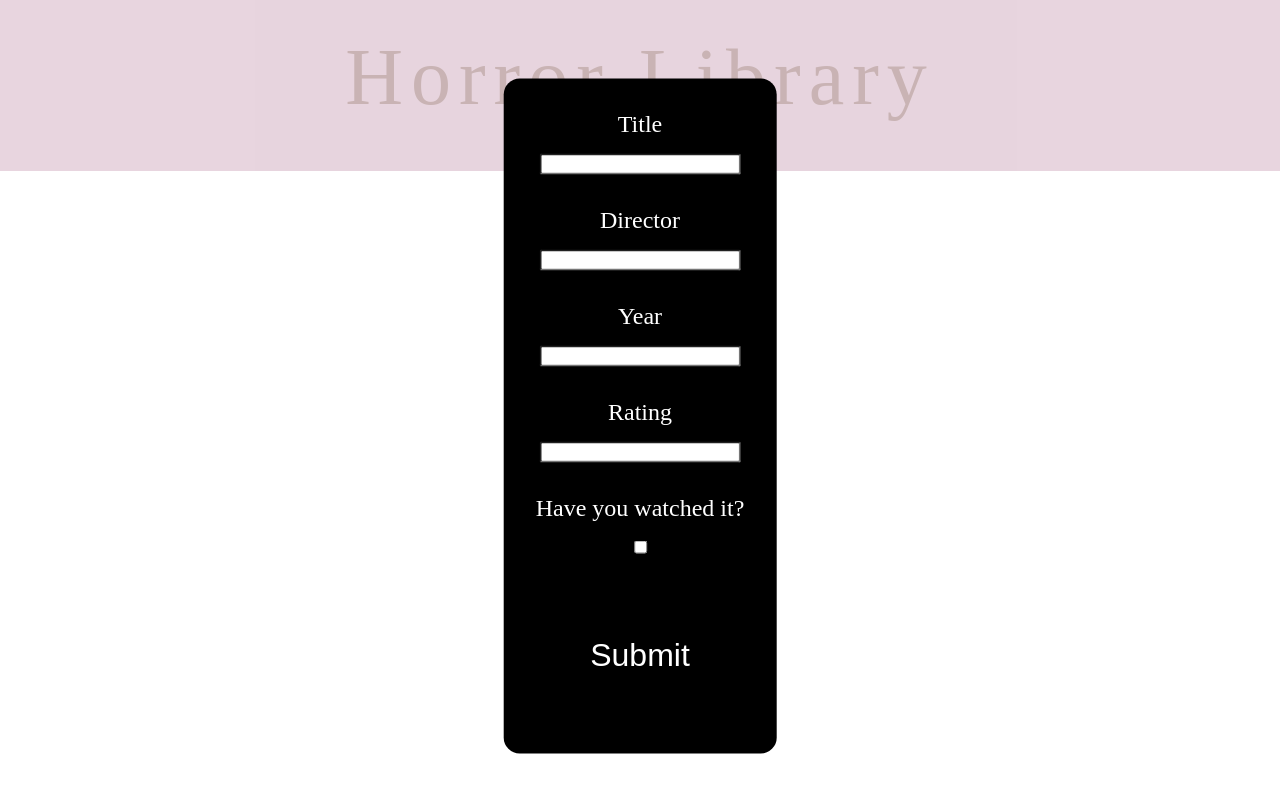
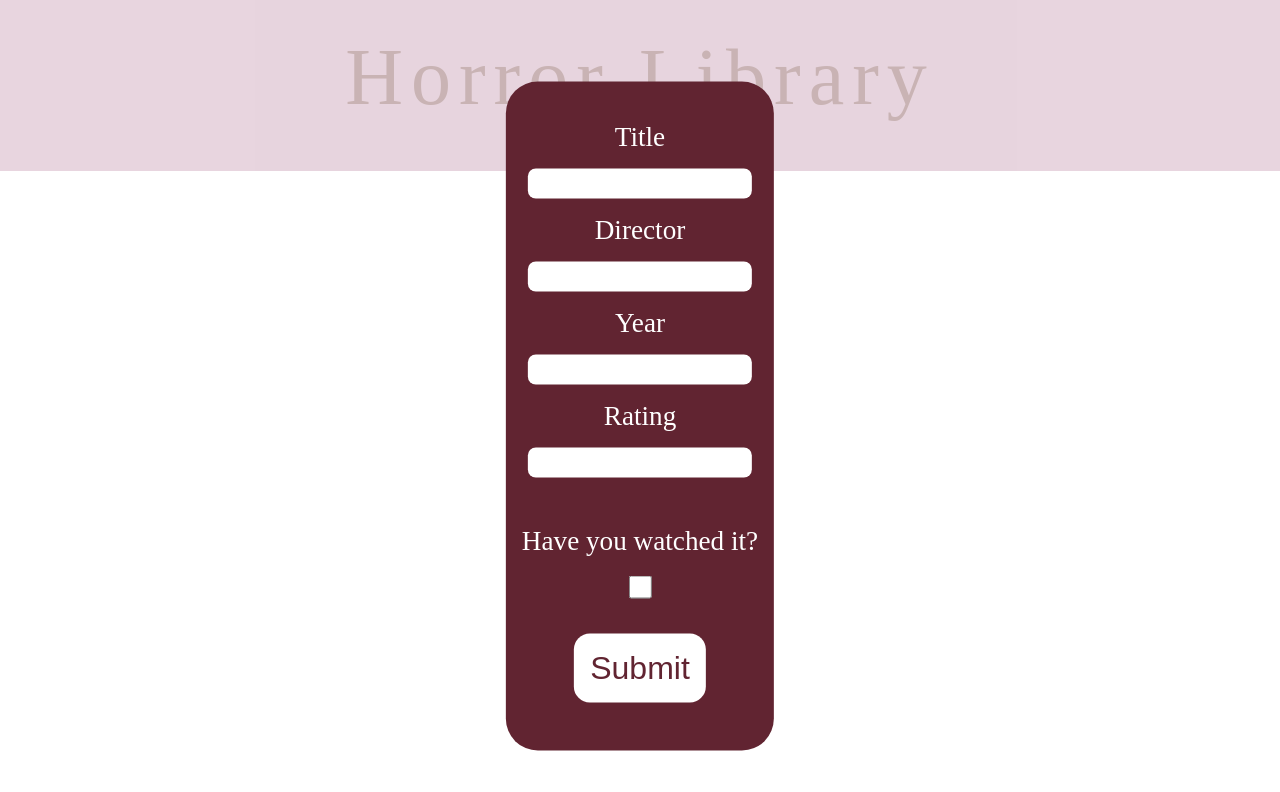
Before and after one commit to kcolreh/Horror-Library-, a website: page index.html in a window 1280 px wide. Both pictures are taken after a click on the button "Add Movie". Drawn offline with Linux system fonts and the light colour scheme.

Commit message:
Create a base form style

```diff
--- a/index.html
+++ b/index.html
@@ -15,7 +15,7 @@
     </header>
     <section>
        <div class="button-container">
-        <button id="addMoviebtn">Add Movie</button>
+        <button id="addMoviebtn" class="add-movie-button">Add Movie</button>
        </div>
       <div id="card-grid" class="movie-card-container">
         </div>
@@ -40,8 +40,8 @@
           <input type="number" id="rating" name="rating" min="0" max="10">
           </div>
            <div class="form-text-container">
-          <label for="status">Have you watched it?</label>
-          <input type="checkbox" id="status" name="status" required>
+          <label for="status" class="form-checkbox">Have you watched it?</label>
+          <input type="checkbox" id="status" name="status" class="checkbox-input" required>
           </div>
            <div class="form-button-container">
           <button id="form-input-button" class="form-input-button" type="submit">Submit</button>
--- a/style.css
+++ b/style.css
@@ -54,7 +54,7 @@ header > .title {
   align-items: center;
 }
 
-button {
+.add-movie-button {
   padding: 1rem;
   font-size: larger;
   background-color: var(--clr-accent-200);
@@ -62,7 +62,7 @@ button {
   color: var(--clr-accent-600);
 }
 
-button:hover {
+.add-movie-button:hover {
   background-color: var(--clr-accent-300);
   box-shadow: 0px 1px 5px 1px var(--clr-accent-300);
   color: var(--clr-primary-900);
@@ -126,29 +126,35 @@ button:hover {
 }
 
 .form-button-container {
-  margin: 4rem 0 4rem 0;
+  margin: 2rem 0 3rem 0;
 }
 
 form {
-  background-color: black;
-  color: white;
-  border-radius: 1rem;
+  background-color: var(--clr-accent-600);
+  color: var(--clr-neutral-white);
+  border-radius: 2rem;
   opacity: 1;
   margin-top: 1rem;
+  padding-top: 1.5rem;
 }
 
 form > .form-text-container {
-  margin: 1rem;
+  margin: 0.8 rem;
 }
 
 form > div > label {
-  font-size: 1.5rem;
+  font-size: 1.7rem;
   margin: 1rem;
 }
 
 form > div > input {
   width: 80%;
-  border-radius: 0.1rem;
+  height: 1.5em;
+  border-radius: 0.5rem;
+  border: none;
+  padding: 5px;
+  color: var(--clr-accent-600);
+  font-weight: bold;
 }
 
 form > div > button {
@@ -157,15 +163,52 @@ form > div > button {
   font-size: 2rem;
   border: none;
   padding: 1rem;
-  background: black;
-  color: white;
+  background: var(--clr-neutral-white);
+  color: var(--clr-accent-600);
   border-radius: 1rem;
 }
 
+input::-webkit-outer-spin-button,
+input::-webkit-inner-spin-button {
+  -webkit-appearance: none;
+  margin: 0;
+}
+
+input[type="number"] {
+  -moz-appearance: textfield;
+}
+
 form > div > input:hover {
-  background-color: green;
+  background-color: var(--clr-accent-500);
+  box-shadow: 0px 1px 8px 1px var(--clr-accent-500);
+  color: var(--clr-primary-900);
+  font-weight: bolder;
+  cursor: pointer;
+}
+
+form > div > input:focus {
+  background-color: var(--clr-accent-500);
+  box-shadow: 0px 1px 8px 1px var(--clr-accent-500);
+  color: var(--clr-primary-900);
+  font-weight: bolder;
+  cursor: pointer;
+  outline: none;
 }
 
 form > div > button:hover {
-  background-color: green;
+  background-color: var(--clr-accent-500);
+  box-shadow: 0px 1px 8px 1px var(--clr-accent-500);
+  color: var(--clr-primary-900);
+  font-weight: bolder;
+  cursor: pointer;
 }
+
+.form-checkbox {
+  margin-top: 3rem;
+}
+
+.checkbox-input {
+  height: 23px;
+  width: 23px;
+  accent-color: var(--clr-accent-500);
+}
```
